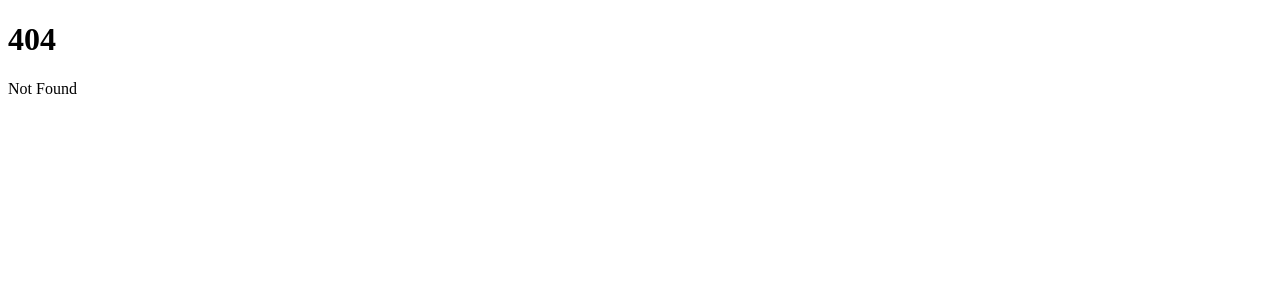
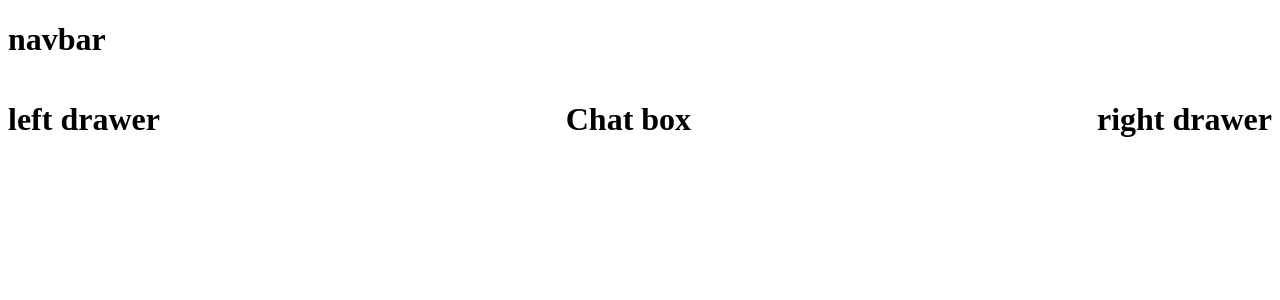
Before and after one commit to Kuro0911/fuwa-git, a SvelteKit app in the folder fuwa/: page /chat/test123 in a window 1280 px wide. Before the commit this address had no page. Shown: the top 300 px of the page. Built offline with nearby package versions, Linux system fonts and the light colour scheme.

Commit message:
folder setup

```diff
--- /dev/null
+++ b/fuwa/src/routes/(chat)/chat/[slug]/+layout.svelte
@@ -0,0 +1,8 @@
+<script></script>
+
+<h1>navbar</h1>
+<div style="display: flex;justify-content: space-between;">
+	<h1>left drawer</h1>
+	<slot />
+	<h1>right drawer</h1>
+</div>
--- /dev/null
+++ b/fuwa/src/routes/(chat)/chat/[slug]/+page.svelte
@@ -0,0 +1 @@
+<h1>Chat box</h1>
```
Also changed, not shown: fuwa/src/routes/+page.svelte (+5 -2 lines), 1 other file (tests, documents, lock files or other folders).
